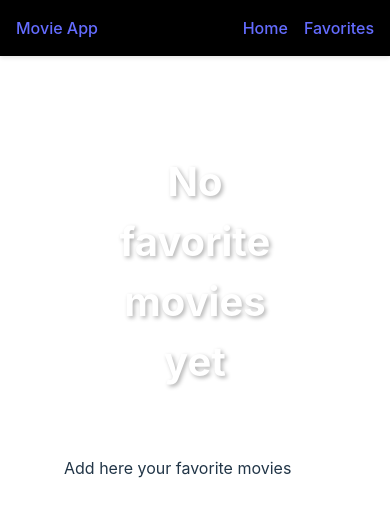
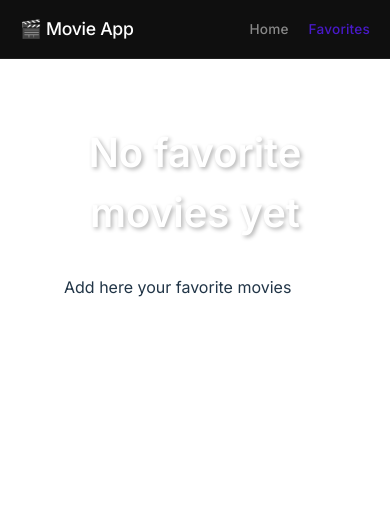
Before and after one commit to KimboGilda/movies_kimbogilda, a React (Vite) app: page /favorites in a window 390 px wide. Shown: the top 516 px of the page. Built offline with nearby package versions, Linux system fonts and the light colour scheme.

Commit message:
:sparkles: state managerment using mobx

```diff
--- a/package.json
+++ b/package.json
@@ -12,6 +12,8 @@
   },
   "dependencies": {
     "@tailwindcss/vite": "^4.3.0",
+    "mobx": "^6.16.1",
+    "mobx-react-lite": "^4.1.1",
     "react": "^19.2.6",
     "react-dom": "^19.2.6",
     "react-router-dom": "^7.17.0",
--- a/src/components/MovieCard.tsx
+++ b/src/components/MovieCard.tsx
@@ -1,4 +1,6 @@
+import { observer } from "mobx-react-lite";
 import "../css/MovieCard.css";
+import { favoritesStore } from "../stores/favoritesStore";
 
 export interface Movie {
   id?: number;
@@ -7,14 +9,25 @@ export interface Movie {
   release_date: string;
 }
 
-function MovieCard({ title, poster_path, release_date }: Movie) {
+const MovieCard = observer(
+  ({ id, title, poster_path, release_date }: Movie) => {
+    const favorited = favoritesStore.isFavorite(id!);
+
+    const handleFavorite = () => {
+      if (favorited) {
+        favoritesStore.removeFavorite(id!);
+      } else {
+        favoritesStore.addFavorite({ id, title, poster_path, release_date });
+      }
+    };
+
     return (
       <div className="movie-card">
         <div className="movie-poster">
           <img src={`https://image.tmdb.org/t/p/w500${poster_path}`} />
           <div className="movie-overlay">
-          <button className="favorite-btn" onClick={() => alert("clicked")}>
-            🤍
+            <button className="favorite-btn" onClick={handleFavorite}>
+              {favorited ? "❤️" : "🤍"}
             </button>
           </div>
         </div>
@@ -24,6 +37,7 @@ function MovieCard({ title, poster_path, release_date }: Movie) {
         </div>
       </div>
     );
-}
+  },
+);
 
 export default MovieCard;
--- a/src/components/NavBar.tsx
+++ b/src/components/NavBar.tsx
@@ -1,15 +1,24 @@
-import { Link } from "react-router-dom";
+import { Link, useLocation } from "react-router-dom";
 import "../css/NavBar.css";
 
 function NavBar() {
+  const location = useLocation();
+
   return (
     <nav className="navbar">
       <div className="nav-brand">
-        <Link to="/">Movie App</Link>
+        <Link to="/">🎬 Movie App</Link>
       </div>
       <div className="navbar-links">
-        <Link to="/">Home</Link>
-        <Link to="/favorites">Favorites</Link>
+        <Link to="/" className={location.pathname === "/" ? "active" : ""}>
+          Home
+        </Link>
+        <Link
+          to="/favorites"
+          className={location.pathname === "/favorites" ? "active" : ""}
+        >
+          Favorites
+        </Link>
       </div>
     </nav>
   );
--- a/src/css/NavBar.css
+++ b/src/css/NavBar.css
@@ -1,15 +1,25 @@
+@import url('https://fonts.googleapis.com/css2?family=Inter:wght@400;500;600&display=swap');
+
 .navbar {
-  background-color: #000000;
-  padding: 1rem 2rem;
+  background-color: #0f0f0f;
+  border-bottom: 1px solid #1f1f1f;
+  padding: 1rem 2.5rem;
   display: flex;
   justify-content: space-between;
   align-items: center;
-  box-shadow: 0 2px 4px rgba(0, 0, 0, 0.1);
+  position: sticky;
+  top: 0;
+  z-index: 100;
+  backdrop-filter: blur(10px);
+  font-family: 'Inter', sans-serif;
 }
 
-.navbar-brand {
-  font-size: 1.5rem;
-  font-weight: bold;
+.nav-brand a {
+  font-size: 1rem;
+  font-weight: 500;
+  color: #ffffff;
+  letter-spacing: -0.3px;
+  text-decoration: none;
 }
 
 .navbar-links {
@@ -17,31 +27,37 @@
   gap: 2rem;
 }
 
-.nav-link {
-  font-size: 1rem;
-  padding: 0.5rem 1rem;
-  border-radius: 4px;
-  transition: background-color 0.2s;
+.navbar-links a {
+  font-size: 0.95rem;
+  font-weight: 500;
+  color: #888888;
+  text-decoration: none;
+  transition: color 0.2s ease;
+  letter-spacing: 0.2px;
 }
 
-.nav-link:hover {
-  background-color: rgba(255, 255, 255, 0.1);
+.navbar-links a:hover {
+  color: #ffffff;
+}
+
+.navbar-links a.active {
+  color: #4819c8;
 }
 
 @media (max-width: 768px) {
   .navbar {
-    padding: 1rem;
+    padding: 1rem 1.25rem;
   }
 
-  .navbar-brand {
-    font-size: 1.2rem;
+  .nav-brand a {
+    font-size: 1.1rem;
   }
 
   .navbar-links {
-    gap: 1rem;
+    gap: 1.25rem;
   }
 
-  .nav-link {
-    padding: 0.5rem;
+  .navbar-links a {
+    font-size: 0.85rem;
   }
 }
--- a/src/pages/Favorites.tsx
+++ b/src/pages/Favorites.tsx
@@ -1,12 +1,31 @@
+import { observer } from "mobx-react-lite";
+import MovieCard from "../components/MovieCard";
 import "../css/Favorite.css";
+import { favoritesStore } from "../stores/favoritesStore";
 
-function Favorites() {
+const Favorites = observer(() => {
   return (
     <div className="favorites">
-      <h2 className="favorites">No favorite movies yet</h2>
-      <p>Add here your favorite movies</p>
+      {favoritesStore.favorites.length === 0 ? (
+        <>
+          <h2>No favorite movies yet</h2>
+          <p>Add here your favorite movies</p>
+        </>
+      ) : (
+        <div className="movies-grid">
+          {favoritesStore.favorites.map((movie) => (
+            <MovieCard
+              key={movie.id}
+              id={movie.id}
+              title={movie.title}
+              poster_path={movie.poster_path}
+              release_date={movie.release_date}
+            />
+          ))}
+        </div>
+      )}
     </div>
   );
-}
+});
 
 export default Favorites;
--- a/src/pages/Home.tsx
+++ b/src/pages/Home.tsx
@@ -1,20 +1,21 @@
+import { observer } from "mobx-react-lite";
 import React, { useState, useEffect } from "react";
 import MovieCard from "../components/MovieCard";
 import { searchMovies, getPopularMovies } from "../services/api";
 import "../css/Home.css";
 
-function Home() {
+const Home = observer(() => {
   const [searchQuery, setSearchQuery] = useState<string>("");
   const [movies, setMovies] = useState<string[]>([]);
   const [loading, setLoading] = useState<boolean>(false);
   const [error, setError] = useState<string>("");
+  const [isSearching, setIsSearching] = useState<boolean>(false);
 
   useEffect(() => {
     const loadPopularMovies = async () => {
       try {
         const popularMovies = await getPopularMovies();
         setMovies(popularMovies);
-        console.log(movies);
       } catch (err) {
         console.log(err);
         setError("failed to load movies..");
@@ -30,6 +31,7 @@ function Home() {
     if (!searchQuery.trim()) return;
     if (loading) return;
     setLoading(true);
+    setIsSearching(true);
 
     try {
       const searchResults = await searchMovies(searchQuery);
@@ -45,6 +47,20 @@ function Home() {
     setSearchQuery("");
   };
 
+  const handleClearSearch = async () => {
+    setIsSearching(false);
+    setSearchQuery("");
+    setLoading(true);
+    try {
+      const popularMovies = await getPopularMovies();
+      setMovies(popularMovies);
+    } catch (err) {
+      setError("failed to load movies..");
+    } finally {
+      setLoading(false);
+    }
+  };
+
   return (
     <div className="home">
       <form onSubmit={handleSearch} className="search-form">
@@ -58,6 +74,15 @@ function Home() {
         <button type="submit" className="border px-0.5">
           Search
         </button>
+        {isSearching && (
+          <button
+            type="button"
+            onClick={handleClearSearch}
+            className="border px-0.5"
+          >
+            Clear
+          </button>
+        )}
       </form>
 
       {error && <div className="error-message">{error}</div>}
@@ -66,21 +91,19 @@ function Home() {
         <div className="loading">Loading... </div>
       ) : (
         <div className="movies-grid">
-          {movies.map(
-            (movie) =>
-              movie.title.toLowerCase().startsWith(searchQuery) && (
+          {movies.map((movie) => (
             <MovieCard
               key={movie.id}
+              id={movie.id}
               poster_path={movie.poster_path}
               title={movie.title}
               release_date={movie.release_date}
             />
-              ),
-          )}
+          ))}
         </div>
       )}
     </div>
   );
-}
+});
 
 export default Home;
--- /dev/null
+++ b/src/stores/favoritesStore.ts
@@ -0,0 +1,34 @@
+import { makeObservable, observable, action } from "mobx";
+import type { Movie } from "../components/MovieCard";
+
+class FavoritesStore {
+  favorites: Movie[] = JSON.parse(localStorage.getItem("favorites") || "[]");
+
+  constructor() {
+    makeObservable(this, {
+      favorites: observable,
+      addFavorite: action,
+      removeFavorite: action,
+    });
+  }
+
+  addFavorite = (movie: Movie) => {
+    this.favorites.push(movie);
+    this.persist();
+  };
+
+  removeFavorite = (id: number) => {
+    this.favorites = this.favorites.filter((m) => m.id !== id);
+    this.persist();
+  };
+
+  isFavorite = (id: number) => {
+    return this.favorites.some((m) => m.id === id);
+  };
+
+  private persist = () => {
+    localStorage.setItem("favorites", JSON.stringify(this.favorites));
+  };
+}
+
+export const favoritesStore = new FavoritesStore();
```
Also changed, not shown: 1 other file (tests, documents, lock files or other folders). Lines whose indentation alone changed are shown as unchanged.
